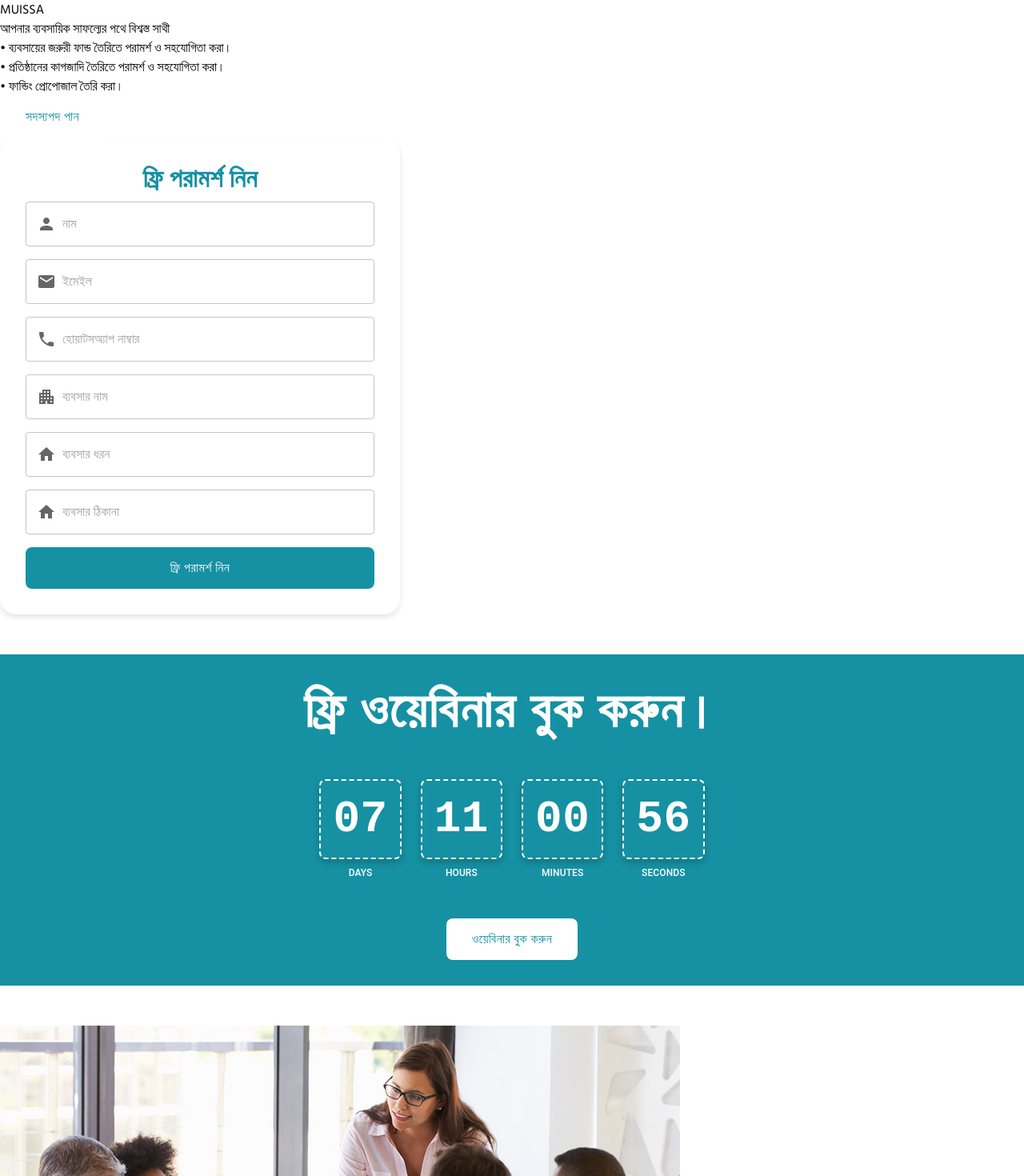
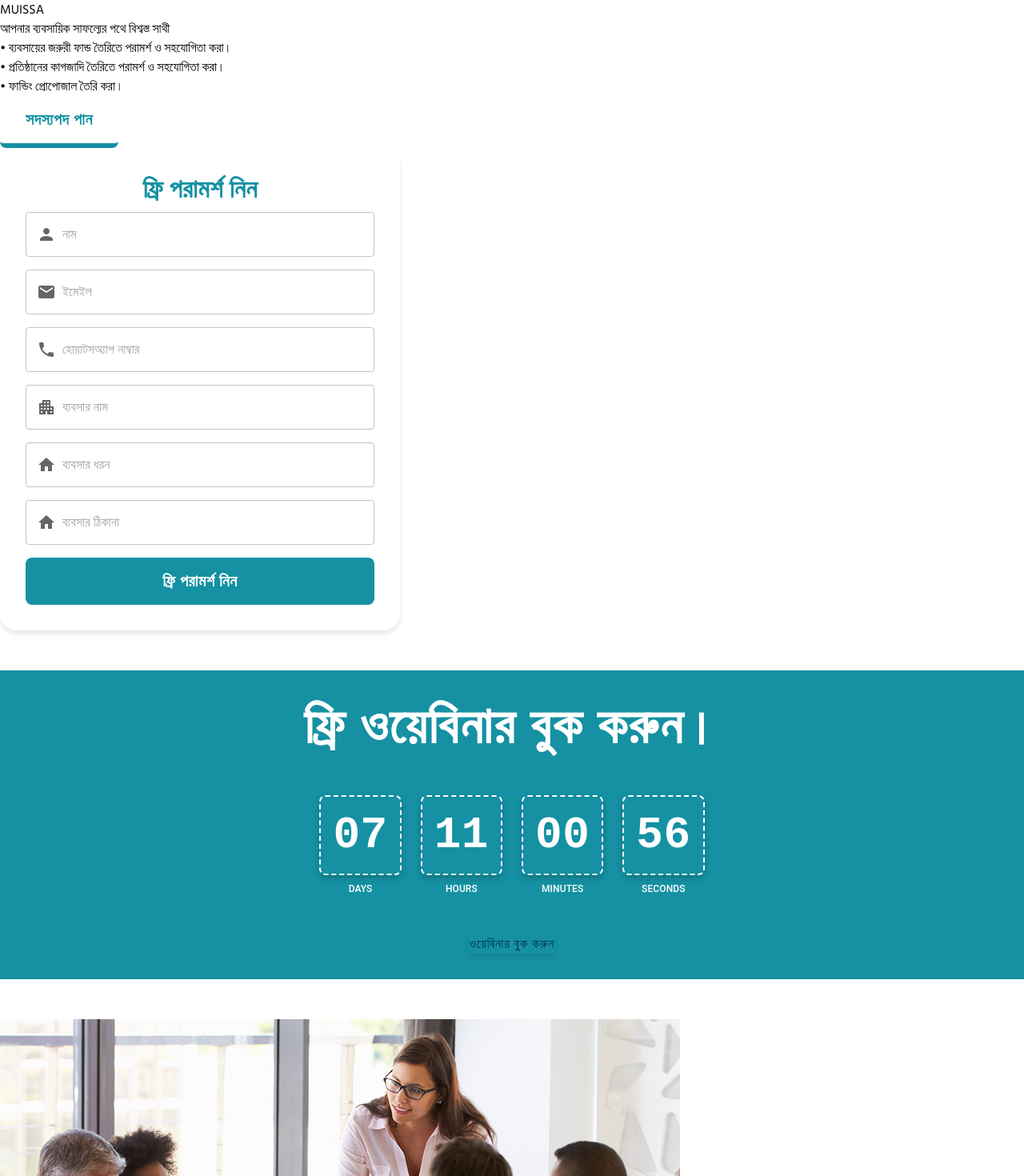
Before and after one commit to Ibrahim-Sikder/muissa-landing-page, a Next.js app: page / in a window 1280 px wide. Shown: the top 1470 px of the page at 80% size. Built offline with nearby package versions, Linux system fonts and the light colour scheme; what @mui/material-nextjs would draw is missing.

Commit message:
responsive

```diff
--- a/package.json
+++ b/package.json
@@ -16,6 +16,7 @@
     "@mui/material": "^6.3.0",
     "@mui/material-nextjs": "^6.3.0",
     "@mui/styled-engine-sc": "^6.3.0",
+    "framer-motion": "^11.15.0",
     "lucide-react": "^0.469.0",
     "next": "15.1.2",
     "react": "^19.0.0",
--- a/src/app/globals.css
+++ b/src/app/globals.css
@@ -41,3 +41,9 @@ body {
     margin-top: 20px;
   }
 }
+.responsive-text {
+  color: white;
+  font-size: clamp(14px, 2vw, 16px);
+  word-wrap: break-word;
+  line-height: 1.5;
+}
--- /dev/null
+++ b/src/components/LandingPage/Button.tsx
@@ -0,0 +1,67 @@
+"use client"
+
+import { useState, useCallback } from 'react'
+import { motion, useAnimation } from 'framer-motion'
+
+export default function MuissaButton() {
+  const [isAnimating, setIsAnimating] = useState(false)
+  const [isHovered, setIsHovered] = useState(false)
+  const controls = useAnimation()
+
+  const startAnimation = useCallback(() => {
+    if (!isAnimating) {
+      setIsAnimating(true)
+      controls.start({
+        scale: [1, 1.05, 1],
+        y: [0, -5, 0],
+        transition: {
+          duration: 1,
+          repeat: Infinity,
+          repeatType: "reverse",
+        },
+      })
+    }
+  }, [isAnimating, controls])
+
+  const buttonVariants = {
+    initial: {
+      scale: 1,
+      y: 0,
+    },
+  }
+
+  return (
+    <motion.button
+      className={`relative overflow-hidden bg-white text-[#00305C] font-black text-lg sm:text-xl md:text-2xl px-4 sm:px-6 md:px-8 py-2 sm:py-2.5 md:py-3 rounded-lg border-b-[5px] transition-colors duration-500 ease-in-out z-10 ${
+        isHovered ? 'border-white' : 'border-[#00305C]'
+      }`}
+      style={{
+        boxShadow: '0 4px 6px rgba(0, 0, 0, 0.1)',
+      }}
+      variants={buttonVariants}
+      initial="initial"
+      animate={controls}
+      whileHover={{ scale: 1.05 }}
+      whileTap={{ scale: 0.98 }}
+      onHoverStart={() => {
+        setIsHovered(true)
+        startAnimation()
+      }}
+      onHoverEnd={() => {
+        setIsHovered(false)
+      }}
+      onTapStart={startAnimation}
+    >
+      <span className="relative z-10 transition-colors duration-500" style={{ color: isAnimating ? '#fff' : '#00305C' }}>
+        ওয়েবিনার বুক করুন
+      </span>
+      <motion.div
+        className="absolute inset-0 bg-[#00305C] rounded-full"
+        initial={{ scale: 0 }}
+        animate={isAnimating ? { scale: 3 } : { scale: 0 }}
+        transition={{ duration: 0.5 }}
+        style={{ originY: 0 }}
+      />
+    </motion.button>
+  )
+}
--- a/src/components/LandingPage/ExclusiveDeal.tsx
+++ b/src/components/LandingPage/ExclusiveDeal.tsx
@@ -4,6 +4,7 @@
 import { useEffect, useState } from 'react'
 import { Box, Typography, Container, Button } from '@mui/material'
 import { styled } from '@mui/material/styles'
+import MuissaButton from './Button'
 
 const FlipNumber = styled(Box)(({ theme }) => ({
 
@@ -128,7 +129,11 @@ export default function ExclusiveDeal() {
           align="center"
           sx={{
             color: 'white',
-            mb: 6,
+            mb: {
+              md: 6,
+              sm: 3,
+              xs: 3
+            },
             fontWeight: 700,
             letterSpacing: 2,
             fontSize: {
@@ -150,7 +155,11 @@ export default function ExclusiveDeal() {
             sm: 2,
             xs: 1
           },
-          mb: 6,
+          mb: {
+            md: 6,
+            sm: 3,
+            xs: 2
+          },
         }}>
           <Box sx={{ textAlign: 'center', background: 'FF0000' }}>
             <FlipNumber sx={{ background: 'FF0000' }} className="flip-number">
@@ -197,54 +206,8 @@ export default function ExclusiveDeal() {
             fontWeight: 500,
           }}
         >
-          <Button
-            variant="contained"
-            sx={{
-              backgroundColor: '#fff',
-              color: '#1591A3',
-              padding: {
-                xs: '8px 16px',
-                sm: '10px 24px',
-                md: '12px 32px',
-              },
-              fontSize: {
-                xs: '14px',
-                sm: '15px',
-                md: '16px',
-              },
-              borderRadius: '8px',
-              position: 'relative',
-              overflow: 'hidden',
-              transition: 'color 0.5s ease-in-out',
-              zIndex: 1,
-              '&::before': {
-                content: '""',
-                position: 'absolute',
-                top: '50%',
-                left: '50%',
-                width: 0,
-                height: 0,
-                backgroundColor: '#1591A3',
-                transform: 'translate(-50%, -50%)',
-                borderRadius: '50%',
-                transition: 'width 0.5s ease-out, height 0.5s ease-out',
-                zIndex: -1,
-              },
-              '&:hover': {
-                color: '#fff',
-                '&::before': {
-                  width: '300%',
-                  height: '300%',
-                },
-              },
-              '&:active': {
-                transform: 'scale(0.98)',
-                transition: 'transform 0.1s',
-              },
-            }}
-          >
-            ওয়েবিনার বুক করুন
-          </Button>
+
+          <MuissaButton />
 
         </Typography>
       </Container>
--- a/src/components/LandingPage/LandingHero.tsx
+++ b/src/components/LandingPage/LandingHero.tsx
@@ -62,6 +62,7 @@ export default function TaxTalksLanding() {
               component={Link}
               href='https://www.muissa.com/membership'
               variant="contained"
+
               sx={{
                 backgroundColor: '#fff',
                 color: '#1591A3',
@@ -70,16 +71,20 @@ export default function TaxTalksLanding() {
                   sm: '10px 24px',
                   md: '12px 32px',
                 },
+                fontWeight: 'bold',
                 fontSize: {
-                  xs: '14px',
-                  sm: '15px',
-                  md: '16px',
+                  xs: '18px',
+                  sm: '18px',
+                  md: '20px',
                 },
                 borderRadius: '8px',
+                borderBottom: '6px solid #1591A3',
                 position: 'relative',
                 overflow: 'hidden',
-                transition: 'color 0.5s ease-in-out',
+                transition: 'all 0.3s ease-in-out',
                 zIndex: 1,
+
+
                 '&::before': {
                   content: '""',
                   position: 'absolute',
@@ -93,13 +98,22 @@ export default function TaxTalksLanding() {
                 },
                 '&:hover': {
                   color: '#fff',
+                  transform: 'translateY(-2px)',
+                  borderBottom: '5px solid #fff',
                   '&::before': {
                     left: 0,
                   },
                 },
                 '&:active': {
-                  transform: 'scale(0.98)',
-                  transition: 'transform 0.1s',
+                  transform: 'scale(0.98) translateY(0)',
+                  boxShadow: `
+                    0 1px 2px rgba(255, 255, 255, 0.1),
+                    0 2px 4px rgba(255, 255, 255, 0.1),
+                    0 4px 8px rgba(255, 255, 255, 0.1),
+                    0 8px 16px rgba(255, 255, 255, 0.1),
+                    0 16px 32px rgba(255, 255, 255, 0.1)
+                  `,
+                  transition: 'all 0.1s',
                 },
               }}
             >
--- a/src/components/LandingPage/LandingService.tsx
+++ b/src/components/LandingPage/LandingService.tsx
@@ -100,7 +100,7 @@ export default function ServiceCategories() {
           </div>
           {/* Right side - Service cards */}
           <div className=" order-1 md:order-2">
-            <div className='w-[500px] h-[200px] md:h-[500px] rounded-md  overflow-hidden mx-auto ' >
+            <div className='md:w-[500px] h-[200px] md:h-[500px] rounded-md  overflow-hidden mx-auto ' >
               <Image alt='services' src={company} className='w-full h-full object-cover' />
             </div>
           </div>
--- a/src/components/LandingPage/OpportunitySection.tsx
+++ b/src/components/LandingPage/OpportunitySection.tsx
@@ -74,16 +74,19 @@ export default function NotificationPage() {
               variant="contained"
               sx={{
                 backgroundColor: '#fff',
-                color: '#1591A3',
+                color: '#00305C',
+                borderBottom: '5px solid #1591A3',
                 padding: {
-                  xs: '8px 16px',
+                  xs: '8px 6px',
                   sm: '10px 24px',
                   md: '12px 32px',
                 },
+
+                fontWeight: '900',
                 fontSize: {
-                  xs: '14px',
-                  sm: '15px',
-                  md: '16px',
+                  xs: '17px',
+                  sm: '18px',
+                  md: '20px',
                 },
                 borderRadius: '8px',
                 position: 'relative',
@@ -105,9 +108,12 @@ export default function NotificationPage() {
                 },
                 '&:hover': {
                   color: '#fff',
+                  background: '#1591A3',
+                  borderBottom: '5px solid #fff',
                   '&::before': {
                     width: '300%',
                     height: '300%',
+
                   },
                 },
                 '&:active': {
--- a/src/components/LandingPage/RegForm.tsx
+++ b/src/components/LandingPage/RegForm.tsx
@@ -123,10 +123,11 @@ export default function QuoteRequestForm() {
               sm: '10px 24px',
               md: '12px 32px',
             },
+            fontWeight: 'bold',
             fontSize: {
-              xs: '14px',
-              sm: '15px',
-              md: '16px',
+              xs: '18px',
+              sm: '18px',
+              md: '20px',
             },
             borderRadius: '8px',
             position: 'relative',
@@ -140,14 +141,14 @@ export default function QuoteRequestForm() {
               left: '50%',
               width: 0,
               height: 0,
-              backgroundColor: '#fff',
+              backgroundColor: '#00305C',
               transform: 'translate(-50%, -50%)',
               borderRadius: '50%',
               transition: 'width 0.5s ease-out, height 0.5s ease-out',
               zIndex: -1,
             },
             '&:hover': {
-              color: '#1591A3',
+              color: '#fff',
               '&::before': {
                 width: '300%',
                 height: '300%',
```
Also changed, not shown: src/components/LandingPage/Benefits.tsx (+9 -12 lines), src/components/LandingPage/FinalCTA.tsx (+57 -8 lines), 1 other file (tests, documents, lock files or other folders).
